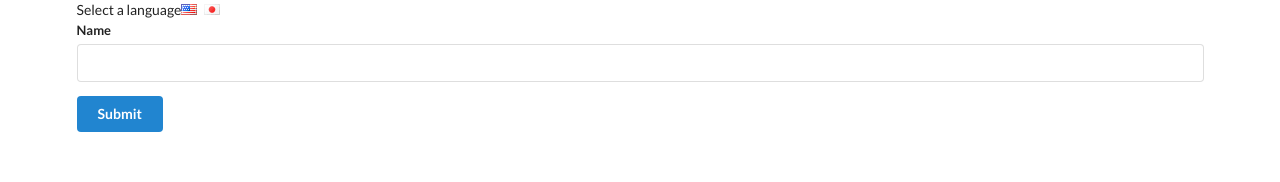
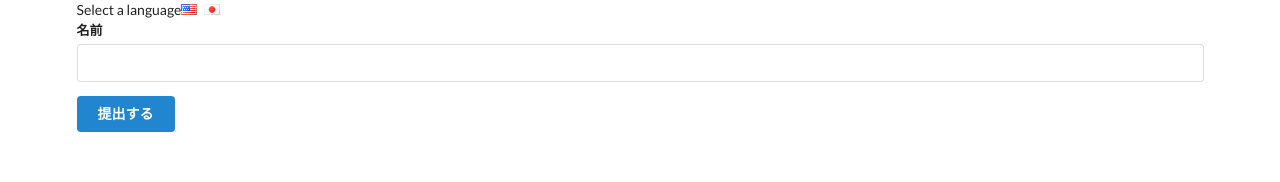
Before and after one commit to Sean0628/translate, a React (Create React App) app: page / in a window 1280 px wide. Shown: the top 182 px of the page. Built offline with nearby package versions, Linux system fonts and the light colour scheme.

Commit message:
refactor context with store element

```diff
--- a/src/components/App.js
+++ b/src/components/App.js
@@ -1,29 +1,17 @@
 import React from 'react';
 import UserCreate from './UserCreate';
+import { LanguageStore } from '../contexts/LanguageContext';
+import LanguageSelector from './LanguageSelector';
 
 class App extends React.Component {
-  state = { language: 'english' };
-
-  onLanguageChange = language => {
-    this.setState({ language });
-  };
-
   render() {
     return (
-      <div className='ui container'>
-        <div>
-          Select a language
-          <i
-            className='flag us'
-            onClick={() => this.onLanguageChange('english')}
-          />
-          <i
-            className='flag jp'
-            onClick={() => this.onLanguageChange('japanese')}
-          />
+      <LanguageStore>
+        <div className='ui container'>
+          <LanguageSelector />
+            <UserCreate />
         </div>
-        <UserCreate />
-      </div>
+      </LanguageStore>
     );
   }
 }
--- a/src/components/Button.js
+++ b/src/components/Button.js
@@ -1,8 +1,20 @@
 import React from 'react';
+import LanguageContext from '../contexts/LanguageContext';
 
 class Button extends React.Component {
+  renderSubmit(value) {
+    return value === 'english' ? 'Submit' : '提出する';
+  }
+
+
   render() {
-    return <button className='ui button primary'>Submit</button>;
+    return (
+      <button className='ui button primary'>
+        <LanguageContext.Consumer>
+          {(value) => this.renderSubmit(value)}
+        </LanguageContext.Consumer>
+      </button>
+    );
   }
 }
 
--- a/src/components/Field.js
+++ b/src/components/Field.js
@@ -1,10 +1,15 @@
 import React from 'react';
+import LanguageContext from '../contexts/LanguageContext';
 
 class Field extends React.Component {
+  static contextType = LanguageContext;
+
   render() {
+    const text = this.context === 'english' ? 'Name' : '名前';
+
     return (
       <div className='ui field'>
-        <label>Name</label>
+        <label>{text}</label>
         <input />
       </div>
     );
--- /dev/null
+++ b/src/components/LanguageSelector.js
@@ -0,0 +1,21 @@
+import React from 'react';
+
+class LanguageSelector extends React.Component {
+  render() {
+    return (
+      <div>
+        Select a language
+        <i
+          className='flag us'
+          onClick={() => this.props.onLanguageChange('english')}
+        />
+        <i
+          className='flag jp'
+          onClick={() => this.props.onLanguageChange('japanese')}
+        />
+      </div>
+    );
+  }
+}
+
+export default LanguageSelector;
--- /dev/null
+++ b/src/contexts/LanguageContext.js
@@ -0,0 +1,21 @@
+import React from 'react';
+
+const Context = React.createContext('english');
+
+export class LanguageStore extends React.Component {
+  state = { language: 'english' };
+
+  onLanguageChange = language => {
+    this.setState({ language });
+  }
+
+  render() {
+    return (
+      <Context.Provider value={{ ...this.state, onLanguageChange: this.onLanguageChange }}>
+        {this.props.children}
+      </Context.Provider>
+    );
+  }
+}
+
+export default Context;
```
